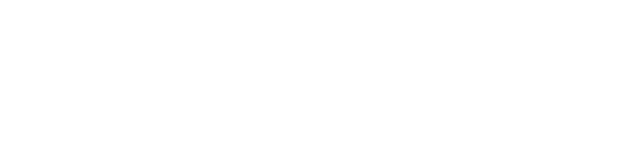
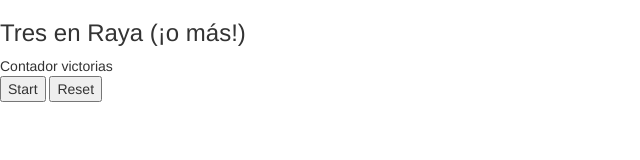
Before and after one commit to raupulus/javascript-tres-en-raya, a website: page index.html in a window 1280 px wide. Shown: the whole page, without its empty margins (0-640 px from the left). Drawn offline with nearby package versions, Linux system fonts and the light colour scheme.

Commit message:
Agrego estructura para almacenar juego

```diff
--- a/index.html
+++ b/index.html
@@ -7,7 +7,7 @@
 <html lang="es">
     <head>
         <meta charset="utf-8">
-        <title>Title</title>
+        <title>Tres en Raya (¡o más!)</title>
         <meta name="description" content="Descripción" />
         <meta name="keywords" content="Raúl Caro Pastorino, Fryntiz" />
         <meta name="author" content="Raúl Caro Pastorino" />
@@ -18,6 +18,26 @@
     </head>
 
     <body>
+
+    <div id="box-header">
+        <h3>Tres en Raya (¡o más!)</h3>
+    </div>
+
+    <div id="box-game">
+        <div id="game-header">
+            Contador victorias
+        </div>
+
+        <div id="game-display">
+
+        </div>
+
+        <div id="game-buttons">
+            <button id="btn-start">Start</button>
+            <button id="btn-reset">Reset</button>
+        </div>
+    </div>
+
 
     <footer>
         <script src="node_modules/jquery/dist/jquery.js"></script>
```
